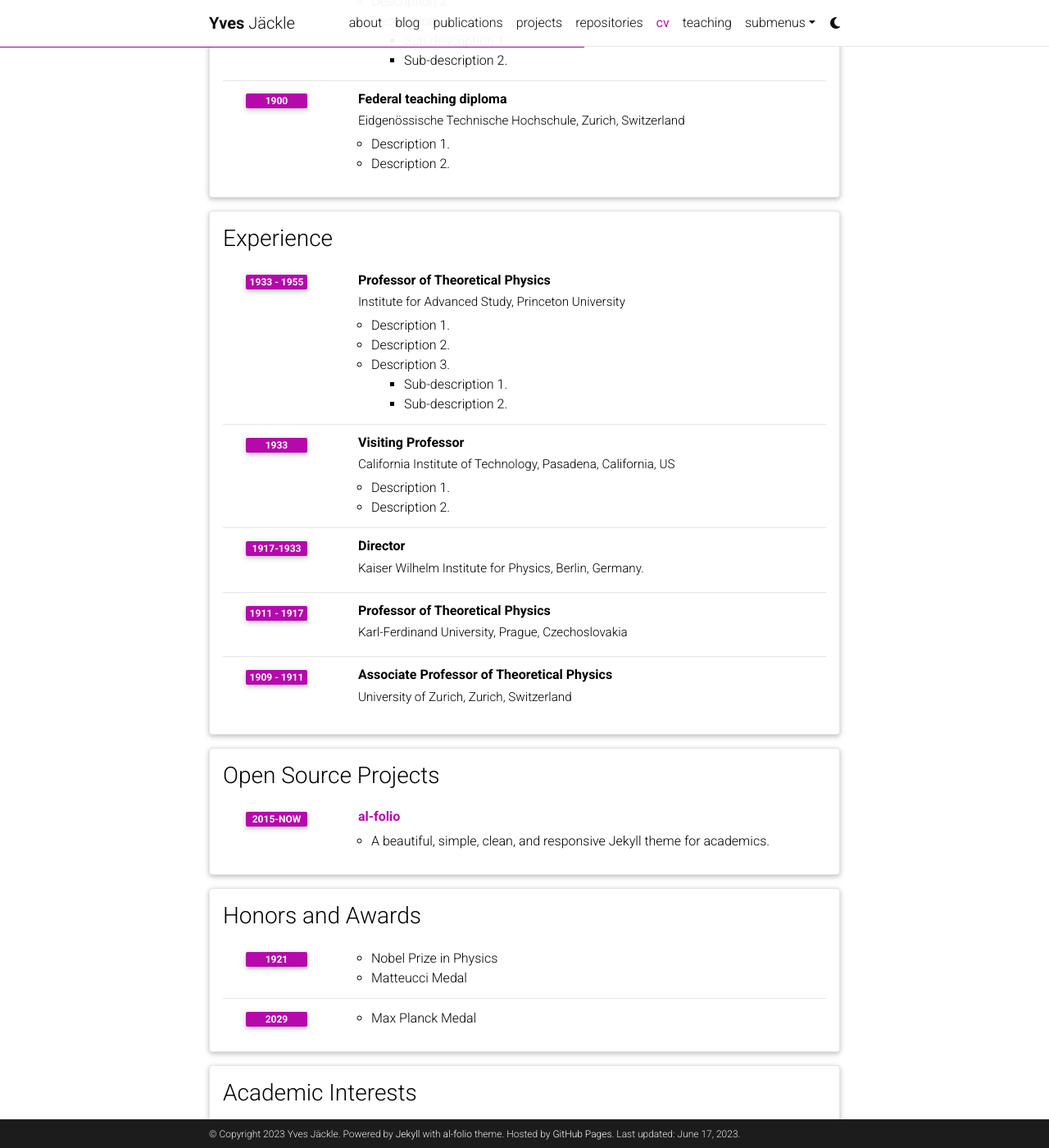
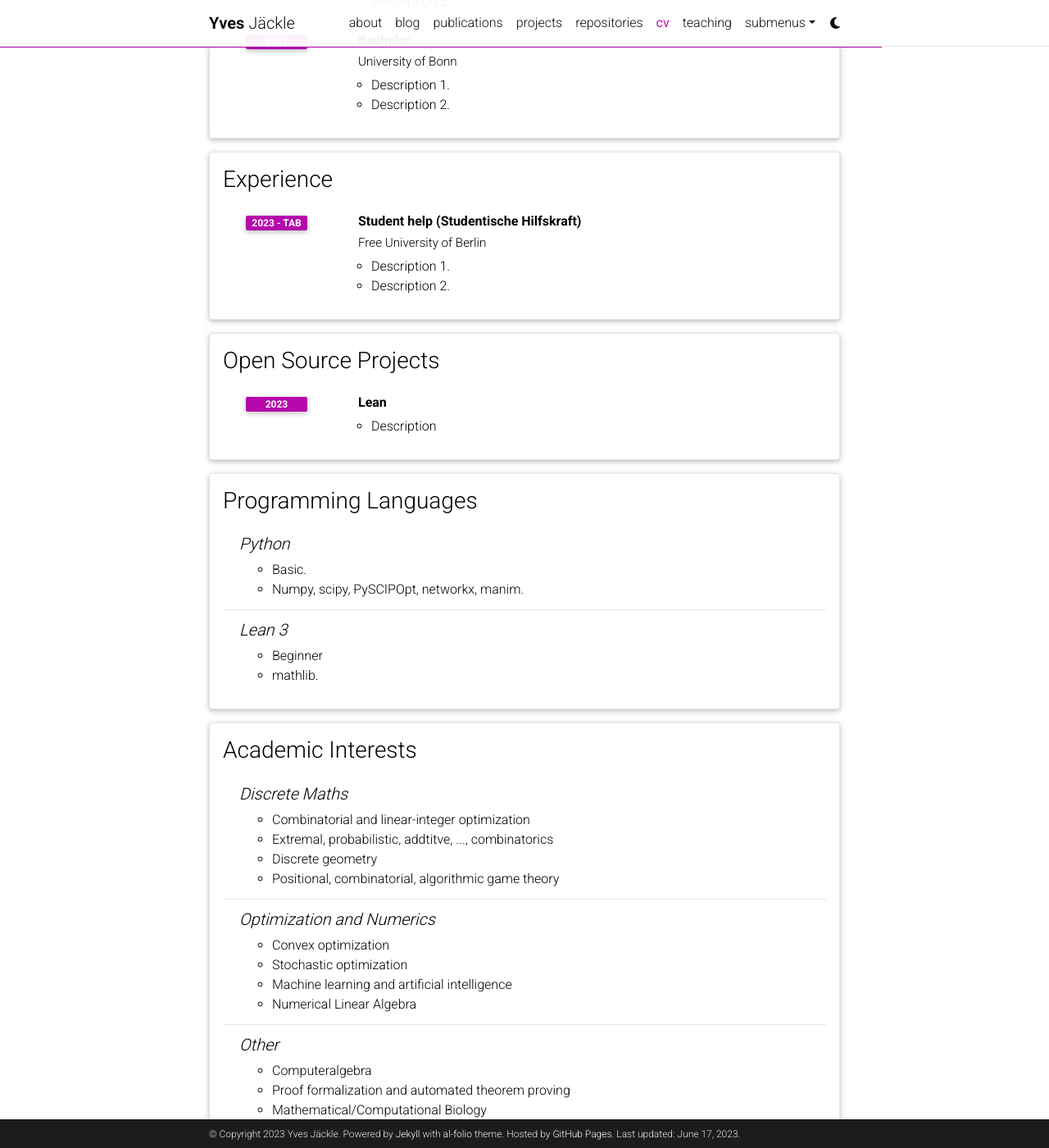
Before and after one commit to Happyves/happyves.github.io, a Jekyll site: the page built from _pages/cv.md, in a window 1280 px wide and 1400 px high, scrolled down 555 px. Shown: the whole window at 82% size. Built offline with Jekyll 4.4.1, drawn with Linux system fonts in a browser that asks for light colours; comment, search, counter and statistics services are not loaded; a style sheet for code colours, icons or effects is not loaded; some of the changed text lies outside the part shown.

Commit message:
Update cv.yml

```diff
--- a/_data/cv.yml
+++ b/_data/cv.yml
@@ -2,28 +2,24 @@
   type: map
   contents:
     - name: Full Name
-      value: Albert Einstein
+      value: Yves Etienne Jäckle
     - name: Date of Birth
-      value: 14th March 1879
+      value: 25th of Febuary
     - name: Languages
-      value: English, German
+      value: English, German, French
 
 - title: Education
   type: time_table
   contents:
-    - title: PhD
-      institution: University of Zurich, Zurich, Switzerland
-      year: 1905
+    - title: Master
+      institution: Free University of Berlin
+      year: tba
       description:
         - Description 1.
         - Description 2.
-        - title: Description 3.
-          contents:
-            - Sub-description 1.
-            - Sub-description 2.
-    - title: Federal teaching diploma
-      institution: Eidgenössische Technische Hochschule, Zurich, Switzerland
-      year: 1900
+    - title: Bachelor
+      institution: University of Bonn
+      year: 2021
       description:
         - Description 1.
         - Description 2.
@@ -31,67 +27,50 @@
 - title: Experience
   type: time_table
   contents:
-    - title: Professor of Theoretical Physics
-      institution: Institute for Advanced Study, Princeton University
-      year: 1933 - 1955
-      description:
-        - Description 1.
-        - Description 2.
-        - title: Description 3.
-          contents:
-            - Sub-description 1.
-            - Sub-description 2.
-    - title: Visiting Professor
-      institution: California Institute of Technology, Pasadena, California, US
-      year: 1933
+    - title: Student help (Studentische Hilfskraft)
+      institution: Free University of Berlin
+      year: 2023 - tab
       description:
         - Description 1.
         - Description 2.
 
-    - title: Director
-      institution: Kaiser Wilhelm Institute for Physics, Berlin, Germany.
-      year: 1917-1933
-
-    - title: Professor of Theoretical Physics
-      institution: Karl-Ferdinand University, Prague, Czechoslovakia
-      year: 1911 - 1917
-      description:
-
-    - title: Associate Professor of Theoretical Physics
-      institution: University of Zurich, Zurich, Switzerland
-      year: 1909 - 1911
 
 - title: Open Source Projects
   type: time_table
   contents:
-    - title: <a href="https://github.com/alshedivat/al-folio">al-folio</a>
-      year: 2015-now
-      description: A beautiful, simple, clean, and responsive Jekyll theme for academics.
+    - title: Lean
+      year: 2023
+      description: Description
 
-- title: Honors and Awards
-  type: time_table
+- title: Programming Languages
+  type: nested_list
   contents:
-    - year: 1921
+    - title: Python
       items:
-        - Nobel Prize in Physics
-        - Matteucci Medal
-    - year: 2029
+        - Basic.
+        - Numpy, scipy, PySCIPOpt, networkx, manim.
+    - title: Lean 3
       items:
-        - Max Planck Medal
+        - Beginner
+        - mathlib.
 
 - title: Academic Interests
   type: nested_list
   contents:
-    - title: Topic 1.
+    - title: Discrete Maths
       items:
-        - Description 1.
-        - Description 2.
-    - title: Topic 2.
+        - Combinatorial and linear-integer optimization
+        - Extremal, probabilistic, addtitve, ..., combinatorics
+        - Discrete geometry
+        - Positional, combinatorial, algorithmic game theory
+    - title: Optimization and Numerics
       items:
-        - Description 1.
-        - Description 2.
-
-- title: Other Interests
-  type: list
-  contents:
-    - <u>Hobbies:</u> Hobby 1, Hobby 2, etc.
+        - Convex optimization
+        - Stochastic optimization
+        - Machine learning and artificial intelligence
+        - Numerical Linear Algebra
+    - title: Other
+      items:
+        - Computeralgebra
+        - Proof formalization and automated theorem proving
+        - Mathematical/Computational Biology
```
